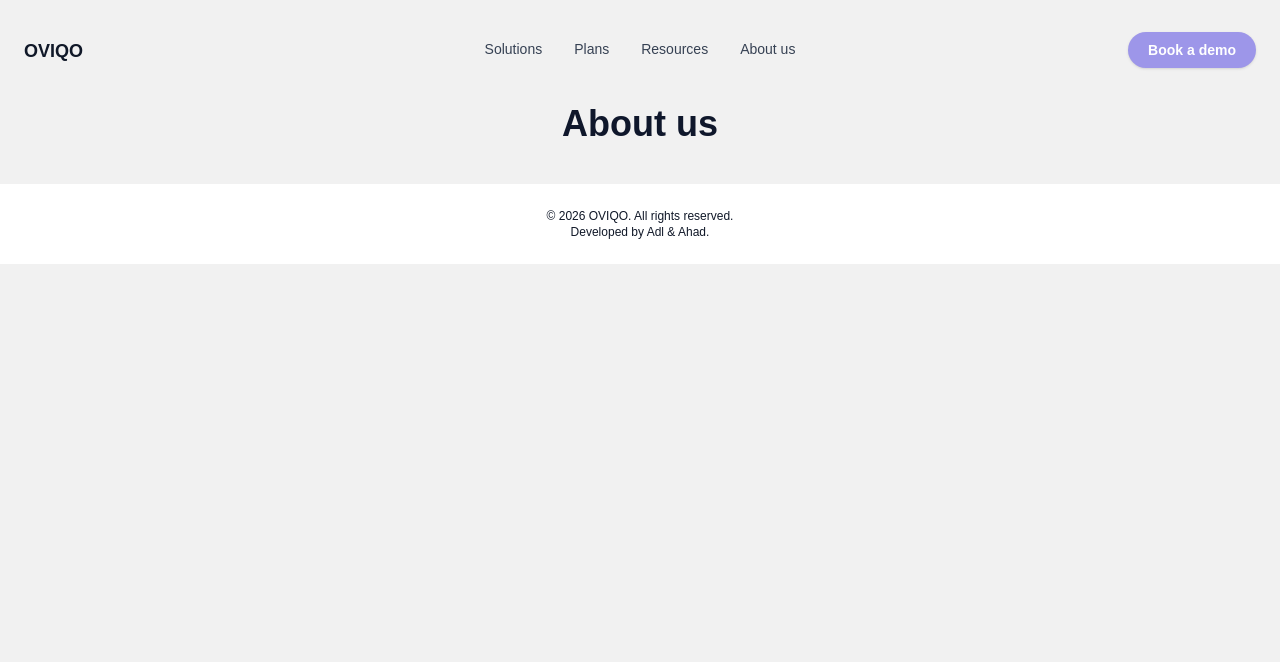
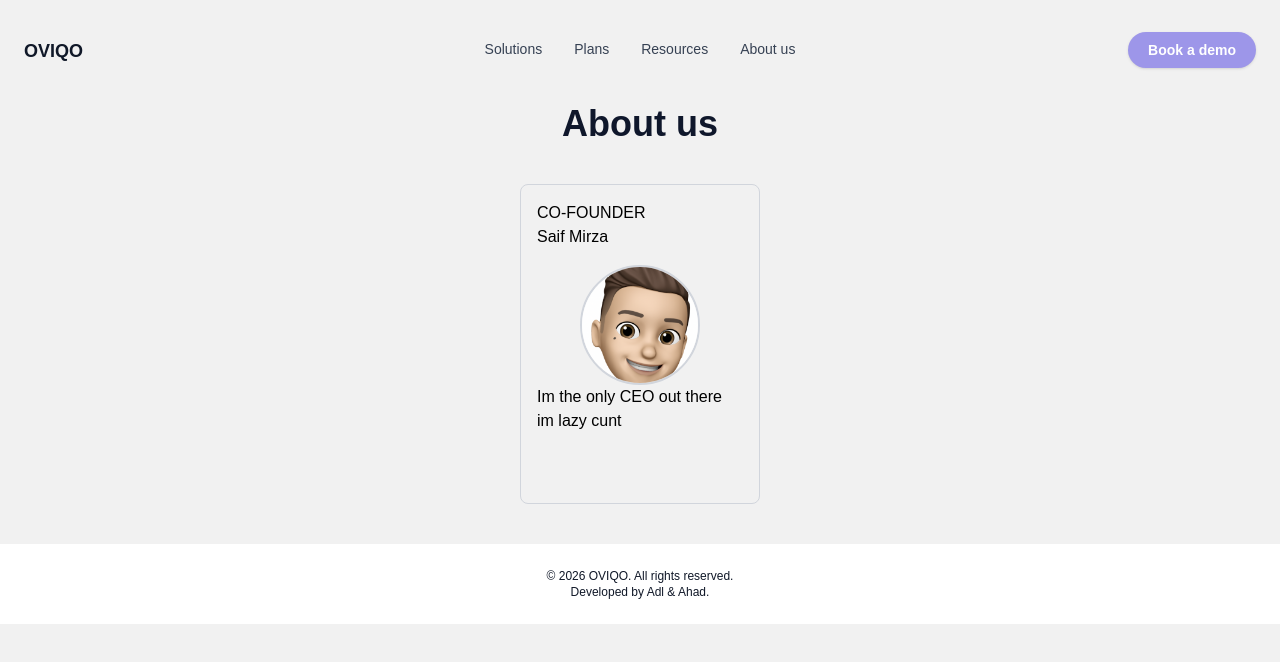
Before and after one commit to Oviqo-dev/oviqo-web, a Next.js app: page /about in a window 1280 px wide. Shown: the top 662 px of the page. Built offline with nearby package versions, Linux system fonts and the light colour scheme.

Commit message:
test about us

```diff
--- a/app/about/page.tsx
+++ b/app/about/page.tsx
@@ -1,6 +1,7 @@
 'use client';
 
 import FloatingHeader from "../../components/navBar";
+import Image from "next/image";
 export default function About(){
 
 
@@ -9,7 +10,20 @@ export default function About(){
         <>
         <FloatingHeader/>
        <main className="mx-auto max-w-lg mt-5">
-              <h1 className="text-4xl font-bold text-slate-900"> About us </h1>
+              <h1 className="text-4xl font-bold text-slate-900 text-center"> About us </h1>
+
+              <div className="flex flex-row gap-5">
+                   <div className="text-black w-60 h-80  border border-gray-300 rounded-lg p-4 mt-10">
+                <h1 className="text-black">CO-FOUNDER</h1>
+                <h2 className="text-black">Saif Mirza</h2>
+                <div className="mx-auto mt-4 w-30 h-30 rounded-full border-2 border-gray-300 overflow-hidden">
+                    <img  src="/memoji.png" alt="Profile" className="w-full h-full object-cover"/>
+                </div>
+                <h2 className="text-black">Im the only CEO out there im lazy cunt</h2>
+              </div>
+            </div>
+
+
       </main>
               <footer className="mt-10 py-6 text-center text-xs text-gray-900 bg-white">
             <p>© 2026 OVIQO. All rights reserved.</p>
```
